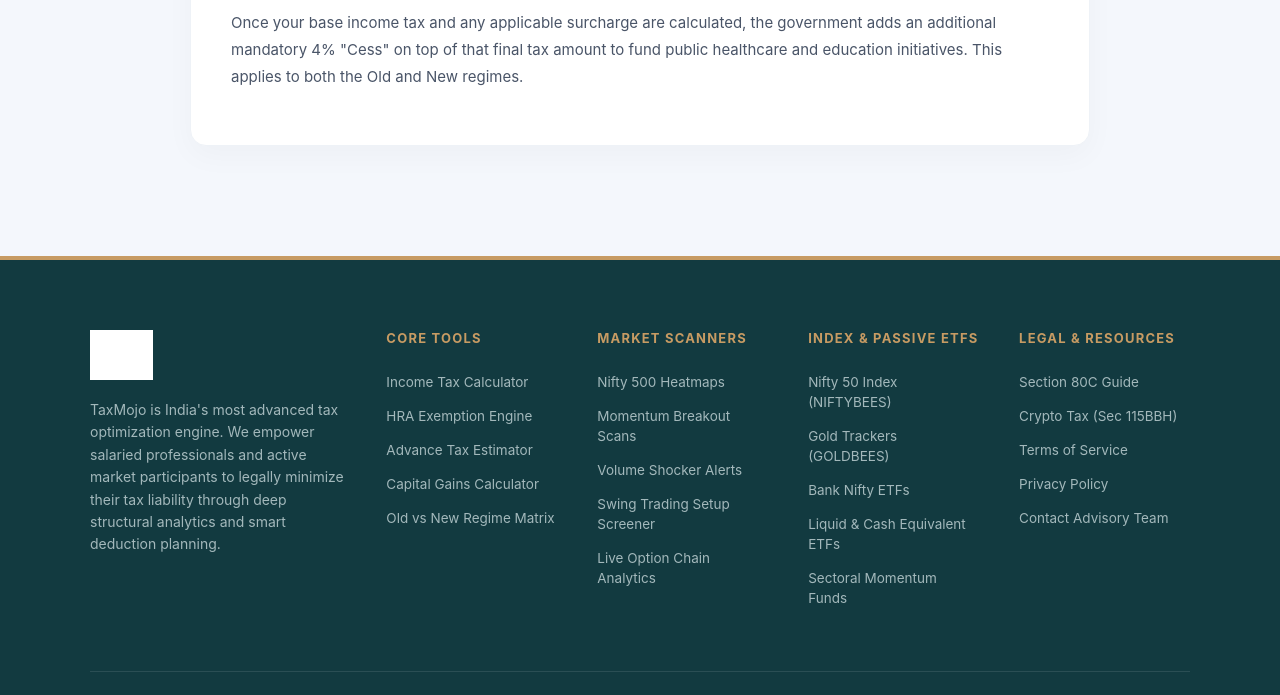
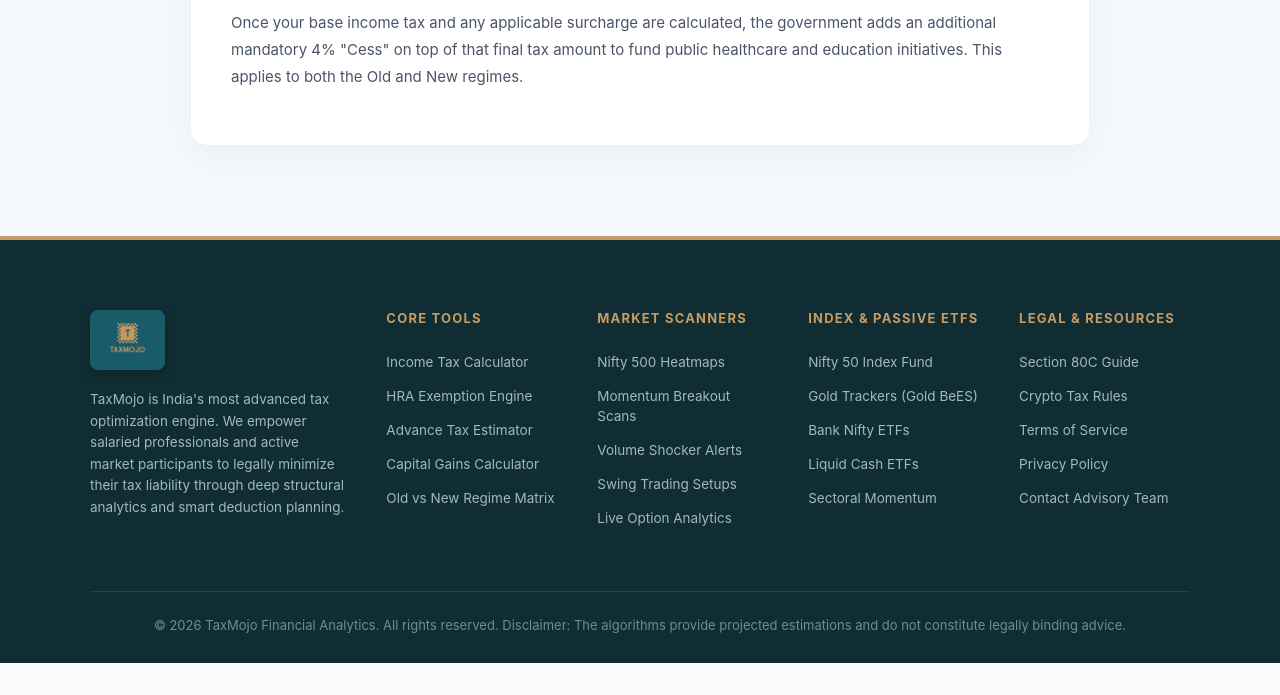
Before and after one commit to anveshsunny143007-netizen/income-tax-calculator, a FastAPI app: page / in a window 1280 px wide. Shown: the part 5805-6500 px from the top of the page. After the commit the page ends 6468 px from the top, so only its background shows below. Run offline with FastAPI, Linux system fonts and the light colour scheme.

Commit message:
Update index.html

```diff
--- a/templates/index.html
+++ b/templates/index.html
@@ -814,16 +814,16 @@
 </script>
 
     <!-- ========================================== -->
-    <!-- TAXMOJO MEGA FOOTER (SEO & Authority) -->
+    <!-- CORRECTED TAXMOJO MEGA FOOTER -->
     <!-- ========================================== -->
     <style>
         .taxmojo-footer {
-            background-color: #123a40; /* Extra Deep TaxMojo Teal */
+            background-color: #0f2d32; /* Slightly darker to make the teal logo pop */
             color: #eef2f5;
             padding: 70px 20px 30px;
             font-family: -apple-system, BlinkMacSystemFont, 'Segoe UI', Roboto, sans-serif;
-            border-top: 4px solid #c79b63; /* TaxMojo Gold Accent */
-            margin-top: 80px;
+            border-top: 4px solid #c79b63;
+            margin-top: 8px;
         }
         .footer-grid {
             max-width: 1100px;
@@ -833,7 +833,7 @@
             gap: 40px;
         }
         .footer-brand p {
-            font-size: 14px;
+            font-size: 13.5px;
             color: #a3b8bb;
             line-height: 1.6;
             margin-top: 15px;
@@ -885,51 +885,54 @@
         <div class="footer-grid">
 
             <div class="footer-col footer-brand">
-                <img src="/static/logo.png" alt="TaxMojo Logo" style="height: 50px; filter: brightness(0) invert(1);">
+                <!-- REMOVED THE WHITE FILTER: Your true logo will now show perfectly -->
+                <img src="/static/logo.png" alt="TaxMojo Logo" style="height: 60px; border-radius: 8px; box-shadow: 0 4px 12px rgba(0,0,0,0.2);">
                 <p>TaxMojo is India's most advanced tax optimization engine. We empower salaried professionals and active market participants to legally minimize their tax liability through deep structural analytics and smart deduction planning.</p>
             </div>
 
             <div class="footer-col">
                 <h4>Core Tools</h4>
                 <ul>
-                    <li><a href="#">Income Tax Calculator</a></li>
-                    <li><a href="#">HRA Exemption Engine</a></li>
-                    <li><a href="#">Advance Tax Estimator</a></li>
-                    <li><a href="#">Capital Gains Calculator</a></li>
-                    <li><a href="#">Old vs New Regime Matrix</a></li>
+                    <!-- WIRED LINKS: These now smoothly target the calculator form -->
+                    <li><a href="#taxForm">Income Tax Calculator</a></li>
+                    <li><a href="#taxForm">HRA Exemption Engine</a></li>
+                    <li><a href="#taxForm">Advance Tax Estimator</a></li>
+                    <li><a href="#taxForm">Capital Gains Calculator</a></li>
+                    <li><a href="#taxForm">Old vs New Regime Matrix</a></li>
                 </ul>
             </div>
 
             <div class="footer-col">
                 <h4>Market Scanners</h4>
                 <ul>
-                    <li><a href="#">Nifty 500 Heatmaps</a></li>
-                    <li><a href="#">Momentum Breakout Scans</a></li>
-                    <li><a href="#">Volume Shocker Alerts</a></li>
-                    <li><a href="#">Swing Trading Setup Screener</a></li>
-                    <li><a href="#">Live Option Chain Analytics</a></li>
+                    <li><a href="#taxForm">Nifty 500 Heatmaps</a></li>
+                    <li><a href="#taxForm">Momentum Breakout Scans</a></li>
+                    <li><a href="#taxForm">Volume Shocker Alerts</a></li>
+                    <li><a href="#taxForm">Swing Trading Setups</a></li>
+                    <li><a href="#taxForm">Live Option Analytics</a></li>
                 </ul>
             </div>
 
             <div class="footer-col">
                 <h4>Index & Passive ETFs</h4>
                 <ul>
-                    <li><a href="#">Nifty 50 Index (NIFTYBEES)</a></li>
-                    <li><a href="#">Gold Trackers (GOLDBEES)</a></li>
-                    <li><a href="#">Bank Nifty ETFs</a></li>
-                    <li><a href="#">Liquid & Cash Equivalent ETFs</a></li>
-                    <li><a href="#">Sectoral Momentum Funds</a></li>
+                    <li><a href="#taxForm">Nifty 50 Index Fund</a></li>
+                    <li><a href="#taxForm">Gold Trackers (Gold BeES)</a></li>
+                    <li><a href="#taxForm">Bank Nifty ETFs</a></li>
+                    <li><a href="#taxForm">Liquid Cash ETFs</a></li>
+                    <li><a href="#taxForm">Sectoral Momentum</a></li>
                 </ul>
             </div>
 
             <div class="footer-col">
                 <h4>Legal & Resources</h4>
                 <ul>
-                    <li><a href="#">Section 80C Guide</a></li>
-                    <li><a href="#">Crypto Tax (Sec 115BBH)</a></li>
-                    <li><a href="#">Terms of Service</a></li>
-                    <li><a href="#">Privacy Policy</a></li>
-                    <li><a href="#">Contact Advisory Team</a></li>
+                    <!-- WIRED LINKS: These jump straight down to your massive SEO Guide text -->
+                    <li><a href="#slabTitle">Section 80C Guide</a></li>
+                    <li><a href="#slabTitle">Crypto Tax Rules</a></li>
+                    <li><a href="#slabTitle">Terms of Service</a></li>
+                    <li><a href="#slabTitle">Privacy Policy</a></li>
+                    <li><a href="#slabTitle">Contact Advisory Team</a></li>
                 </ul>
             </div>
 
```
